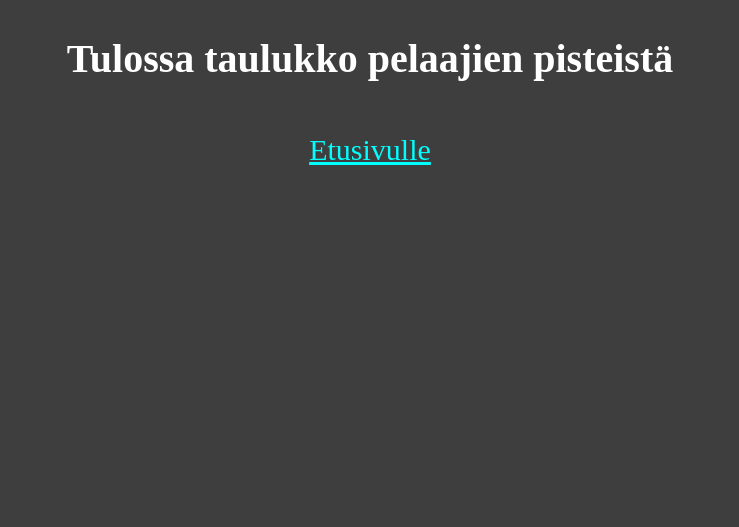
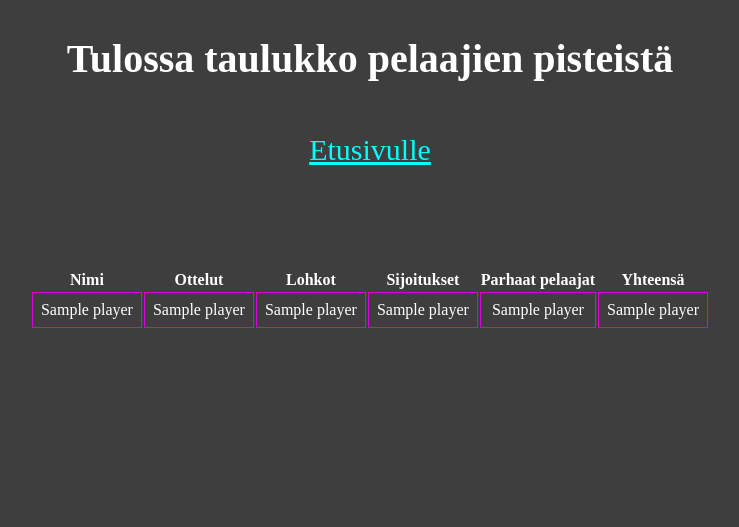
Before and after one commit to Saukka/Euroveikkaus, a Flask app: template templates/table.html in a window 1280 px wide. Shown: the top 527 px of the page, without its empty margins (270-1009 px from the left). Before the commit the page ends 165 px from the top, so only its background shows below. Run offline with Flask 2, Linux system fonts and the light colour scheme; the template is opened without the code that fills it: most values are stand-ins (such as "Sample title", 1, 10 or a date in 2020).

Commit message:
Update table.html

```diff
--- a/templates/table.html
+++ b/templates/table.html
@@ -10,7 +10,24 @@
 <a style="color:cyan; font-size:30px;"href="/">Etusivulle</a>
 <table id="table">
     <tbody>
-
+        <tr>
+            <th>Nimi</th>
+            <th>Ottelut</th>
+            <th>Lohkot</th>
+            <th>Sijoitukset</th>
+            <th>Parhaat pelaajat</th>
+            <th>Yhteensä</th>
+        </tr>
+        {% for player in players %}
+        <tr>
+            <td>{{player[1]}}</td>
+            <td>{{player[6]}}</td>
+            <td>{{player[3]}}</td>
+            <td>{{player[4]}}</td>
+            <td>{{player[5]}}</td>
+            <td>{{player[2]}}</td>
+        </tr>
+        {% endfor %}
     </tbody>
 </table>
 </body>
```
